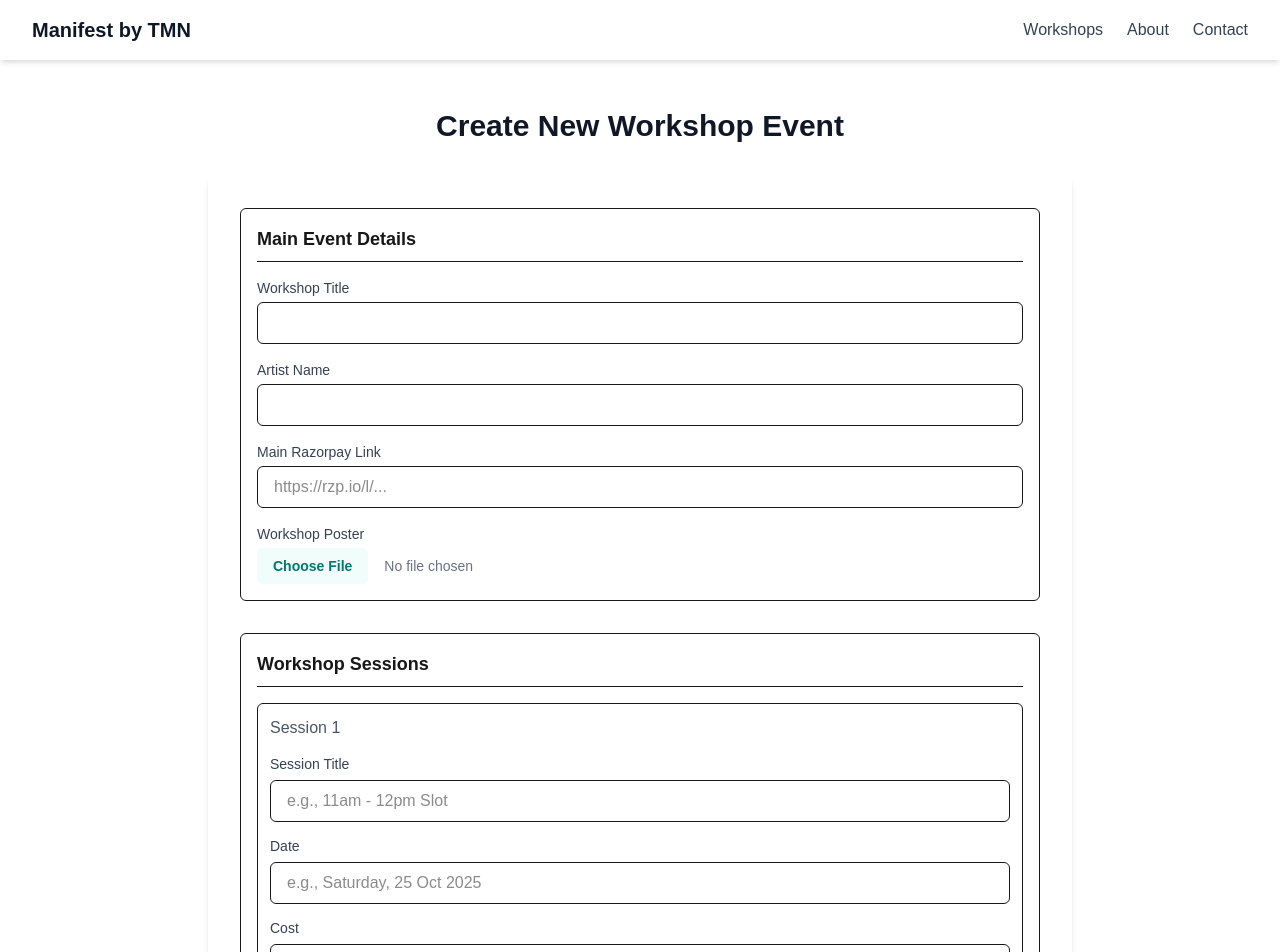
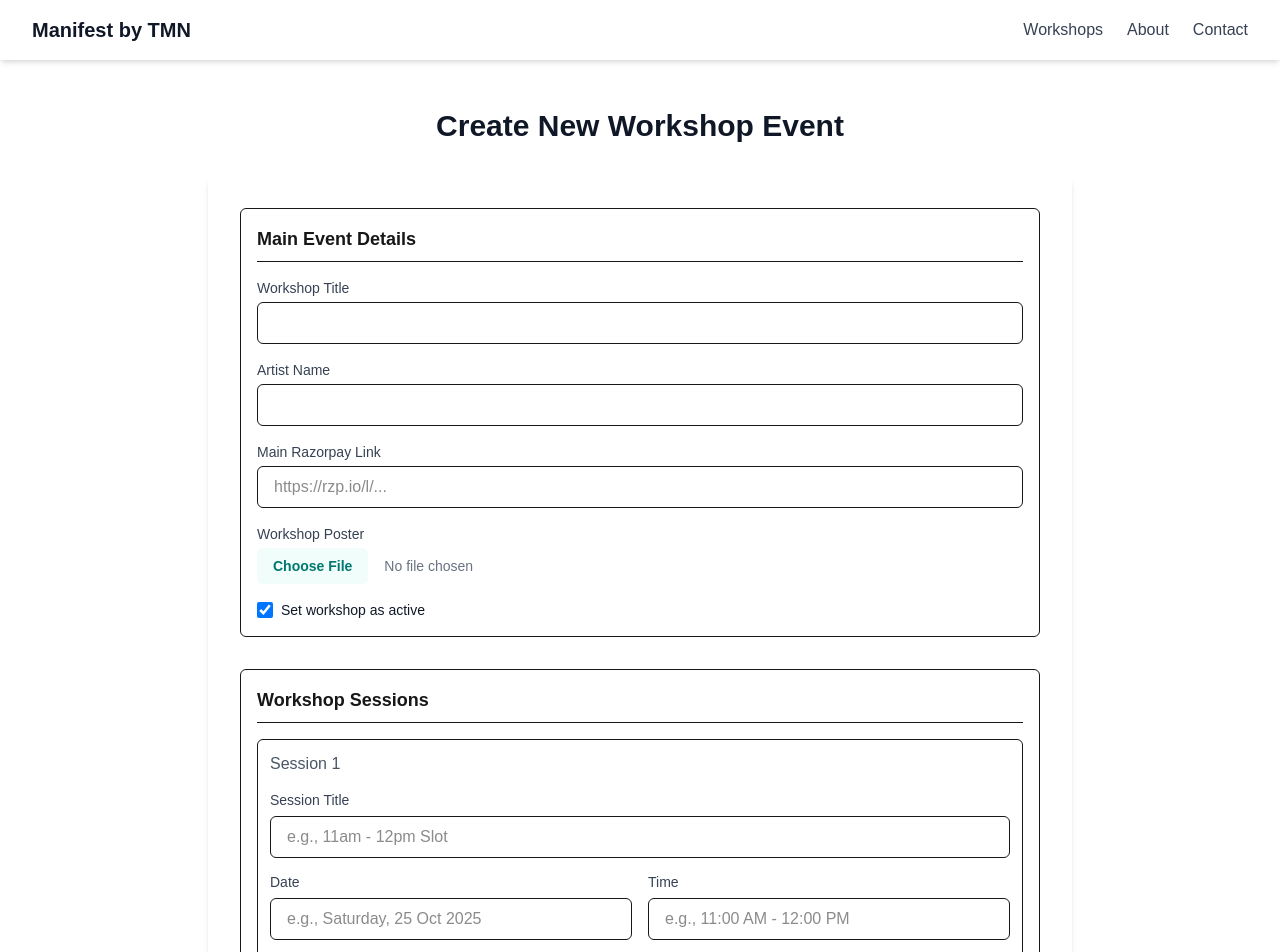
Before and after one commit to ujvasisht-hub/manifest-website, a Next.js app: page /admin in a window 1280 px wide. Shown: the top 952 px of the page. Built offline with nearby package versions, Linux system fonts and the light colour scheme.

Commit message:
Feature: Add active status and session times to admin form

```diff
--- a/src/app/admin/page.js
+++ b/src/app/admin/page.js
@@ -3,31 +3,34 @@
 import React, { useState } from 'react';
 
 const AdminPage = () => {
-  // State for the main event details
+  // Add is_active to the initial state
   const [eventData, setEventData] = useState({
     title: '',
     artist_name: '',
-    razorpay_link: '', // Main Razorpay link for the event
+    razorpay_link: '',
+    is_active: true, // Active by default
   });
-  // State for the image file
   const [imageFile, setImageFile] = useState(null);
-  // State for the list of sessions (starts with one empty session)
+  // Add time to the initial session state
   const [sessions, setSessions] = useState([
-    { session_title: '', date: '', cost: '' }
+    { session_title: '', date: '', time: '', cost: '' }
   ]);
-  // State for loading and messages
   const [loading, setLoading] = useState(false);
   const [message, setMessage] = useState('');
 
   const handleEventChange = (e) => {
-    setEventData({ ...eventData, [e.target.name]: e.target.value });
+    // Handle checkbox separately
+    if (e.target.type === 'checkbox') {
+      setEventData({ ...eventData, [e.target.name]: e.target.checked });
+    } else {
+      setEventData({ ...eventData, [e.target.name]: e.target.value });
+    }
   };
 
   const handleFileChange = (e) => {
     if (e.target.files) setImageFile(e.target.files[0]);
   };
 
-  // Function to handle changes in a specific session's input fields
   const handleSessionChange = (index, e) => {
     const updatedSessions = sessions.map((session, i) =>
       index === i ? { ...session, [e.target.name]: e.target.value } : session
@@ -35,16 +38,14 @@ const AdminPage = () => {
     setSessions(updatedSessions);
   };
 
-  // Function to add a new empty session
   const addSession = () => {
-    if (sessions.length < 10) { // Limit to 10 sessions
-      setSessions([...sessions, { session_title: '', date: '', cost: '' }]);
+    if (sessions.length < 10) {
+      setSessions([...sessions, { session_title: '', date: '', time: '', cost: '' }]);
     }
   };
 
-  // Function to remove a session by its index
   const removeSession = (index) => {
-    if (sessions.length > 1) { // Always keep at least one session
+    if (sessions.length > 1) {
       setSessions(sessions.filter((_, i) => i !== index));
     }
   };
@@ -62,8 +63,8 @@ const AdminPage = () => {
     formData.append('title', eventData.title);
     formData.append('artist_name', eventData.artist_name);
     formData.append('razorpay_link', eventData.razorpay_link);
+    formData.append('is_active', eventData.is_active);
     formData.append('image', imageFile);
-    // Convert sessions array to a JSON string to send with FormData
     formData.append('sessions', JSON.stringify(sessions));
 
     const response = await fetch('/api/create-workshop', {
@@ -75,10 +76,10 @@ const AdminPage = () => {
 
     if (response.ok) {
       setMessage('Workshop Event and all Sessions created successfully!');
-      // Reset form to initial state
-      setEventData({ title: '', artist_name: '', razorpay_link: '' });
+      // Reset form
+      setEventData({ title: '', artist_name: '', razorpay_link: '', is_active: true });
       setImageFile(null);
-      setSessions([{ session_title: '', date: '', cost: '' }]);
+      setSessions([{ session_title: '', date: '', time: '', cost: '' }]);
       document.getElementById('image').value = '';
     } else {
       setMessage(`Error: ${result.error}`);
@@ -93,9 +94,9 @@ const AdminPage = () => {
       </div>
       <div className="bg-white p-8 rounded-lg shadow-md">
         <form onSubmit={handleSubmit} className="space-y-8">
-          {/* Main Event Details Section */}
           <div className="space-y-4 p-4 border rounded-md">
             <h2 className="text-lg font-semibold border-b pb-2">Main Event Details</h2>
+            {/* ... other fields ... */}
             <div>
               <label htmlFor="title" className="block text-sm font-medium text-gray-700">Workshop Title</label>
               <input type="text" name="title" id="title" required value={eventData.title} onChange={handleEventChange} className="mt-1 w-full px-4 py-2 border rounded-md" />
@@ -106,27 +107,39 @@ const AdminPage = () => {
             </div>
             <div>
               <label htmlFor="razorpay_link" className="block text-sm font-medium text-gray-700">Main Razorpay Link</label>
-              <input type="url" name="razorpay_link" id="razorpay_link" required value={eventData.razorpay_link} onChange={handleEventChange} className="mt-1 w-full px-4 py-2 border rounded-md" placeholder="https://rzp.io/l/..." />
+              <input type="url" name="razorpay_link" id="razorpay_link" required value={eventData.razorpay_link} onChange={handleEventChange} className="mt-1 w-full px-4 py-2 border rounded-md" placeholder="https://rzp.io/l/..."/>
             </div>
             <div>
               <label htmlFor="image" className="block text-sm font-medium text-gray-700">Workshop Poster</label>
               <input type="file" name="image" id="image" required onChange={handleFileChange} accept="image/png, image/jpeg" className="mt-1 w-full text-sm text-gray-500 file:mr-4 file:py-2 file:px-4 file:rounded-md file:border-0 file:font-semibold file:bg-teal-50 file:text-teal-700 hover:file:bg-teal-100"/>
             </div>
+             {/* New "Active Status" Toggle */}
+            <div className="flex items-center">
+              <input type="checkbox" name="is_active" id="is_active" checked={eventData.is_active} onChange={handleEventChange} className="h-4 w-4 text-teal-600 border-gray-300 rounded focus:ring-teal-500"/>
+              <label htmlFor="is_active" className="ml-2 block text-sm font-medium text-gray-900">Set workshop as active</label>
+            </div>
           </div>
 
-          {/* Dynamic Sessions Section */}
           <div className="space-y-4 p-4 border rounded-md">
             <h2 className="text-lg font-semibold border-b pb-2">Workshop Sessions</h2>
             {sessions.map((session, index) => (
               <div key={index} className="p-3 border rounded-md space-y-3 relative">
                 <h3 className="font-medium text-gray-600">Session {index + 1}</h3>
+                {/* ... other session fields ... */}
                 <div>
                   <label className="text-sm font-medium text-gray-700">Session Title</label>
                   <input type="text" name="session_title" required value={session.session_title} onChange={(e) => handleSessionChange(index, e)} className="mt-1 w-full px-4 py-2 border rounded-md" placeholder="e.g., 11am - 12pm Slot"/>
                 </div>
-                <div>
-                  <label className="text-sm font-medium text-gray-700">Date</label>
-                  <input type="text" name="date" required value={session.date} onChange={(e) => handleSessionChange(index, e)} className="mt-1 w-full px-4 py-2 border rounded-md" placeholder="e.g., Saturday, 25 Oct 2025"/>
+                <div className="grid grid-cols-2 gap-4">
+                  <div>
+                    <label className="text-sm font-medium text-gray-700">Date</label>
+                    <input type="text" name="date" required value={session.date} onChange={(e) => handleSessionChange(index, e)} className="mt-1 w-full px-4 py-2 border rounded-md" placeholder="e.g., Saturday, 25 Oct 2025"/>
+                  </div>
+                   {/* New "Time" Field */}
+                  <div>
+                    <label className="text-sm font-medium text-gray-700">Time</label>
+                    <input type="text" name="time" required value={session.time} onChange={(e) => handleSessionChange(index, e)} className="mt-1 w-full px-4 py-2 border rounded-md" placeholder="e.g., 11:00 AM - 12:00 PM"/>
+                  </div>
                 </div>
                 <div>
                   <label className="text-sm font-medium text-gray-700">Cost</label>
--- a/src/app/api/create-workshop/route.js
+++ b/src/app/api/create-workshop/route.js
@@ -1,7 +1,6 @@
 import { createClient } from '@supabase/supabase-js';
 import { NextResponse } from 'next/server';
 
-// Helper to create a Supabase admin client
 const getSupabaseAdmin = () => createClient(
   process.env.NEXT_PUBLIC_SUPABASE_URL,
   process.env.SUPABASE_SERVICE_ROLE_KEY
@@ -15,10 +14,11 @@ export async function POST(request) {
     const title = formData.get('title');
     const artist_name = formData.get('artist_name');
     const razorpay_link = formData.get('razorpay_link');
+    const is_active = formData.get('is_active') === 'true'; // Convert string to boolean
     const imageFile = formData.get('image');
-    // Sessions will come in as a JSON string, so we need to parse it
     const sessions = JSON.parse(formData.get('sessions'));
 
+    // ... validation ...
     if (!title || !artist_name || !imageFile || !sessions || sessions.length === 0) {
       return NextResponse.json({ error: 'Missing required fields.' }, { status: 400 });
     }
@@ -28,17 +28,15 @@ export async function POST(request) {
     const { error: uploadError } = await supabase.storage
       .from('workshop-posters')
       .upload(fileName, imageFile);
-
     if (uploadError) throw uploadError;
 
     // 2. Get the public URL of the uploaded image
     const { data: urlData } = supabase.storage
       .from('workshop-posters')
       .getPublicUrl(fileName);
-
     const imageUrl = urlData.publicUrl;
 
-    // 3. Insert the main event data and get its new ID
+    // 3. Insert the main event data, including the new 'is_active' field
     const { data: eventData, error: insertError } = await supabase
       .from('workshop_events')
       .insert([
@@ -47,25 +45,24 @@ export async function POST(request) {
           artist_name: artist_name,
           razorpay_link: razorpay_link,
           image_url: imageUrl,
+          is_active: is_active, // Add the new field here
         }
       ])
-      .select('id') // Only select the ID of the new event
+      .select('id')
       .single();
-
     if (insertError) throw insertError;
 
     const newEventId = eventData.id;
 
-    // 4. Prepare and insert all the session data, linking them to the new event
+    // 4. Prepare and insert all the session data, now including the 'time' field
     const sessionsToInsert = sessions.map(session => ({
-      ...session,
-      event_id: newEventId, // Add the foreign key to each session
+      ...session, // This will include session_title, date, time, and cost
+      event_id: newEventId,
     }));
 
     const { error: sessionsError } = await supabase
       .from('workshop_sessions')
       .insert(sessionsToInsert);
-
     if (sessionsError) throw sessionsError;
 
     return NextResponse.json({ message: 'Workshop Event and all Sessions created successfully' });
```
